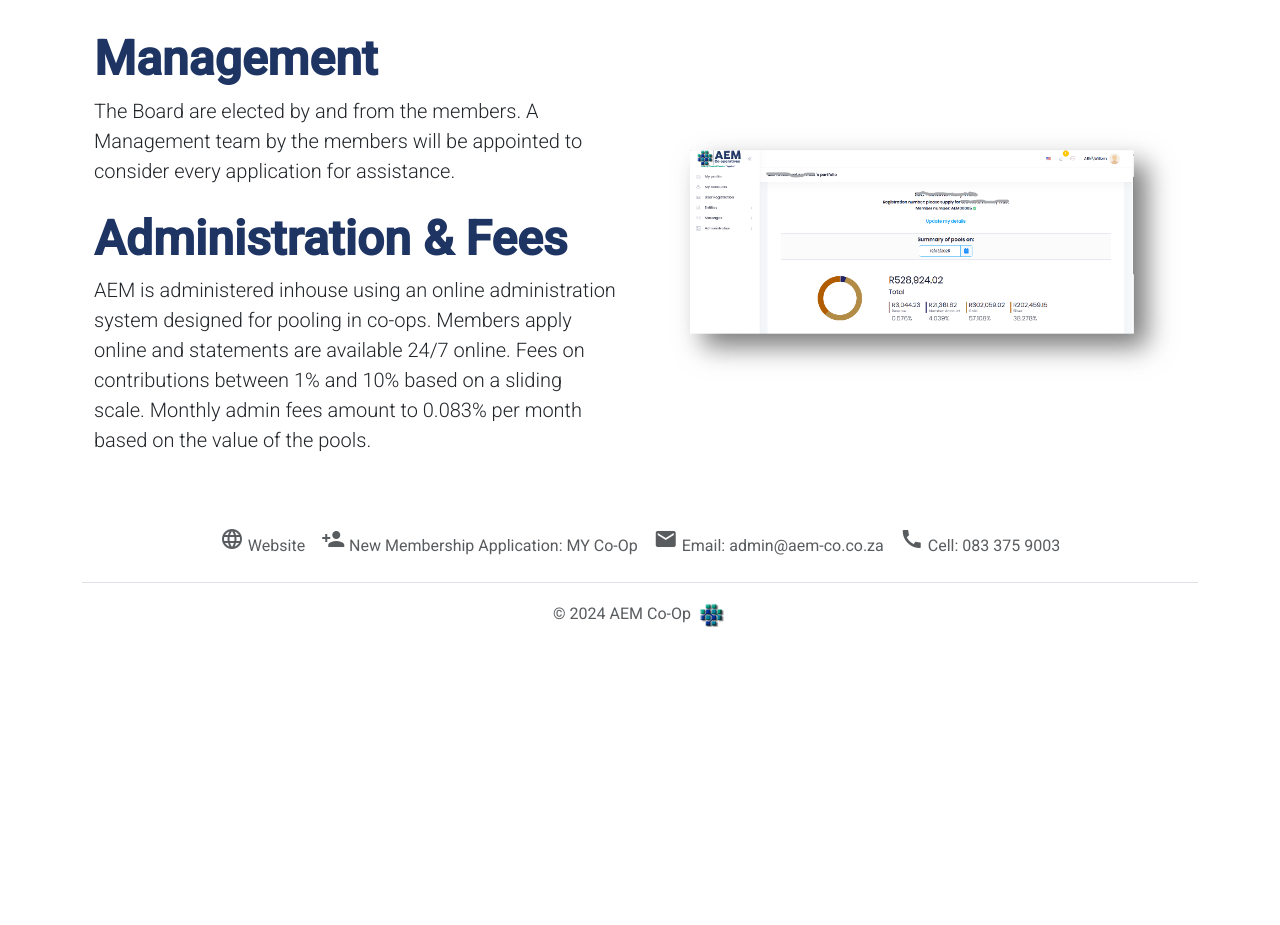
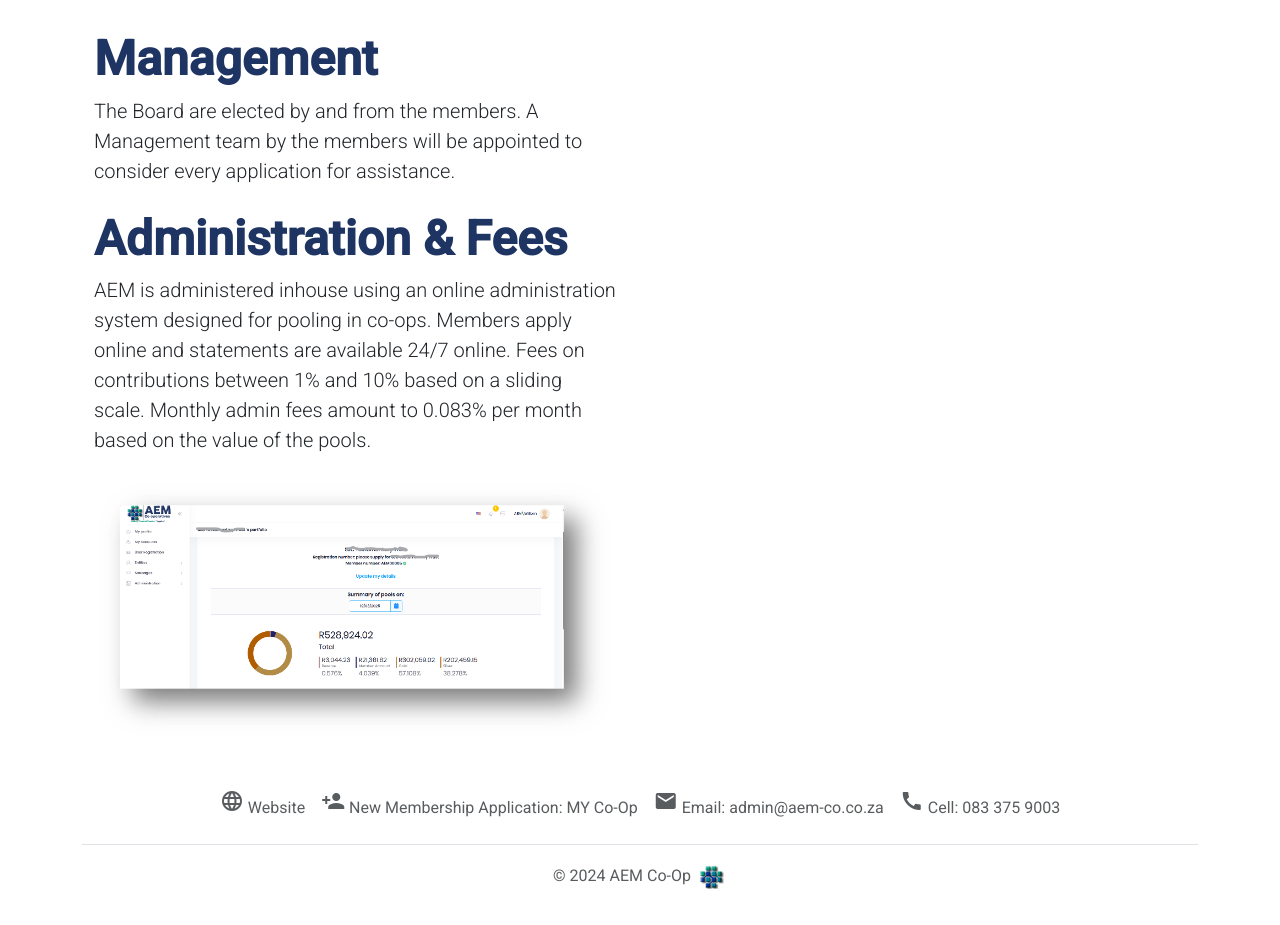
Before and after one commit to WhitelightningDev/aem-webpage, an Angular app: page / in a window 1280 px wide. Shown: the part 5020-5945 px from the top of the page. Before the commit the page ends 5683 px from the top, so only its background shows below. Built offline with nearby package versions, Linux system fonts and the light colour scheme.

Commit message:
`Update homepage component HTML: remove whitespace, add image`

```diff
--- a/src/app/pages/homepage/homepage.component.html
+++ b/src/app/pages/homepage/homepage.component.html
@@ -399,10 +399,9 @@
 
   </div>
 </div>
-<div class="container col-xxl-8 px-4 ">
-  <div class="row flex-lg-row-reverse align-items-center g-5 ">
+<div class="container col-xxl-8 px-4">
+  <div class="row flex-lg-row-reverse align-items-center g-5">
     <div class="col-10 col-sm-8 col-lg-6">
-      <img src="aemdashboard.png" class="d-block mx-lg-auto img-fluid" alt="Bootstrap Themes" width="800" height="600" loading="lazy">
     </div>
     <div class="col-lg-6">
       <h3 class="display-5 fw-bold maintext">Management</h3>
@@ -418,6 +417,8 @@
         a sliding scale. Monthly admin fees amount to 0.083% per month based on
         the value of the pools.
       </p>
+      <!-- Additional Image After Administration & Fees -->
+      <img src="aemdashboard.png" class="d-block mx-lg-auto img-fluid" alt="Bootstrap Themes" width="800" height="600" loading="lazy">
     </div>
   </div>
 </div>
```
